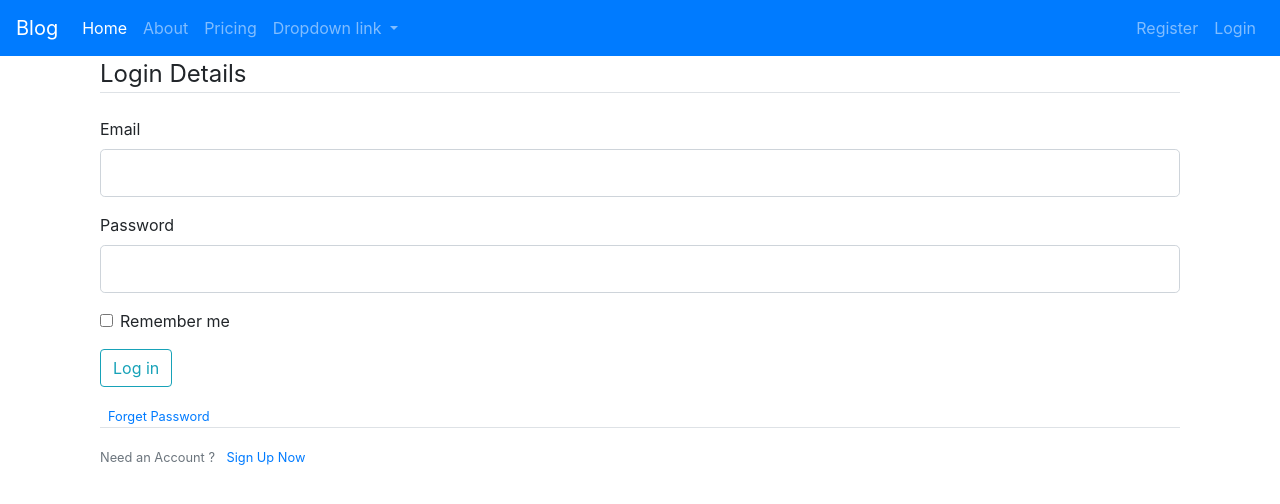
After one commit to viralsir/flask_siddharth, a Flask app: page /login in a window 1280 px wide. The commit adds this page. Shown: the top 504 px of the page. Run offline with Flask 2, Linux system fonts and the light colour scheme; some libraries are stand-ins or nearby versions.

Commit message:
login and logout and flash message are added

```diff
--- a/blog/__init__.py
+++ b/blog/__init__.py
@@ -1,9 +1,12 @@
 from  flask import Flask,render_template,redirect,url_for
 from flask_sqlalchemy import SQLAlchemy
+from flask_login import LoginManager
+
 app=Flask(__name__)
 db=SQLAlchemy(app)
 app.config['SECRET_KEY']='12345'
 app.config['SQLALCHEMY_DATABASE_URI']="postgresql://postgres:1234@localhost:5432/BLOGDB"
+login_manager=LoginManager(app)
 
 from blog.forms import RegisterForm
 
--- a/blog/forms.py
+++ b/blog/forms.py
@@ -1,5 +1,5 @@
 from flask_wtf.form import FlaskForm
-from wtforms import StringField,PasswordField,SubmitField
+from wtforms import StringField,PasswordField,SubmitField,BooleanField
 from wtforms.validators import DataRequired,Email,EqualTo,Length
 from blog.model import user
 
@@ -19,3 +19,12 @@ class RegisterForm(FlaskForm):
         newuser = user.query.filter_by(email=email.data).first();
         if newuser:
             raise ValueError('email is already taken please choose another one')
+
+
+
+
+class LoginForm(FlaskForm):
+    email=StringField('Email',validators=[DataRequired(),Email()])
+    password=PasswordField('Password',validators=[DataRequired(),])
+    submit=SubmitField('Log in')
+    remember_me=BooleanField("Remember me")
--- a/blog/routes.py
+++ b/blog/routes.py
@@ -1,12 +1,14 @@
 from  flask import Flask,render_template,redirect,url_for,flash
-from blog.forms import RegisterForm
+from blog.forms import RegisterForm,LoginForm
 from blog import app,db
 from blog.model import user
+from flask_login import login_user,current_user,logout_user,login_required
 
 @app.route("/")
 @app.route("/home")
 def Home():
     return render_template("home.html",title="Home")
+
 
 
 @app.route("/about")
@@ -16,6 +18,8 @@ def about():
 @app.route("/user_register",methods=['GET','POST'])
 def register1():
     form=RegisterForm()
+    if current_user.is_authenticated :
+        return redirect(url_for('Home'))
     if form.validate_on_submit():
         newuser=user(username=form.username.data,email=form.email.data,password=form.password.data)
         db.session.add(newuser)
@@ -24,3 +28,31 @@ def register1():
         return redirect(url_for('about'))
 
     return render_template("register.html",form=form)
+
+@app.route("/login",methods=['GET','POST'])
+def login():
+    form=LoginForm()
+    if current_user.is_authenticated:
+        return redirect(url_for('Home'))
+    if form.validate_on_submit():
+        nuser=user.query.filter_by(email=form.email.data , password=form.password.data).first();
+        if nuser :
+            login_user(nuser,remember=form.remember_me.data)
+
+            flash(f"login successfully ","success")
+            return redirect(url_for('Home'))
+        else :
+            flash("username or password are incorrect","danger")
+    return render_template("login.html",title="Login",form=form)
+
+
+@app.route("/logout")
+def logout():
+    logout_user()
+    return redirect(url_for('login'))
+
+
+
+@app.route("/account")
+def account():
+     return render_template("Account.html")
--- /dev/null
+++ b/blog/templates/Account.html
@@ -0,0 +1,4 @@
+{% extends "layout.html" %}
+{% block body %}
+ {{ current_user.username }} Account page
+{% endblock %}
--- a/blog/templates/layout.html
+++ b/blog/templates/layout.html
@@ -46,14 +46,29 @@
 
       </div>
         <div class="navbar-nav">
-             <a class="nav-link" href="{{ url_for('register1') }}">Register </a>
-             <a class="nav-link" href="#">Login </a>
+             {% if current_user.is_authenticated %}
+                <a class="nav-link" href="{{ url_for('logout') }}">logout </a>
+             {% else %}
+                 <a class="nav-link" href="{{ url_for('register1') }}">Register </a>
+                 <a class="nav-link" href="{{ url_for('login')}}">Login </a>
+             {% endif %}
         </div>
         <!-- <form class="form-inline">
             <input class="form-control mr-sm-2" type="search" placeholder="Search" aria-label="Search">
             <button class="btn btn-outline-success my-2 my-sm-0" type="submit">Search</button>
         </form>-->
     </nav>
+     <div>
+          {% with messages = get_flashed_messages(with_categories=true) %}
+            {% if messages %}
+              {% for category, message in messages %}
+                <div class="alert alert-{{ category }}">
+                  {{ message }}
+                </div>
+              {% endfor %}
+            {% endif %}
+          {% endwith %}
+            </div>
     <div class="container" >
         {% block body %}
         {%endblock%}
--- /dev/null
+++ b/blog/templates/login.html
@@ -0,0 +1,57 @@
+{% extends "layout.html" %}
+{% block body %}
+    <div class="container">
+        <form method="POST" action="">
+            {{form.hidden_tag()}}
+            <fieldset class="form-group">
+                <legend class="border-bottom mb-4">
+                    Login Details
+                </legend>
+               <div class="form-group" >
+                    {{form.email.label(class="form-control-label")}}
+                    {% if form.email.errors %}
+                        {{form.email(class="form-control form-control-lg is-invalid")}}
+                        <div class="invalid-feedback">
+                            {% for error in form.email.errors %}
+                                <span>{{ error }}</span>
+                            {% endfor %}
+                        </div>
+                    {% else %}
+                        {{form.email(class="form-control form-control-lg")}}
+                    {%endif%}
+
+                </div>
+                <div class="form-group" >
+                    {{form.password.label(class="form-control-label")}}
+                    {% if form.password.errors %}
+                        {{form.password(class="form-control form-control-lg is-invalid")}}
+                        <div class="invalid-feedback">
+                            {% for error in form.password.errors %}
+                                <span>{{ error }}</span>
+                            {% endfor %}
+                        </div>
+                    {% else %}
+                        {{form.password(class="form-control form-control-lg")}}
+                    {%endif%}
+
+                </div>
+                <div class="form-check">
+                    {{ form.remember_me(class="form-check-input") }}
+                    {{ form.remember_me.label(class="form-check-label") }}
+                </div>
+            </fieldset>
+            <div class="form-group">
+                {{form.submit(class="btn btn-outline-info")}}
+            </div>
+
+            <small class="text-muted ml-2">
+                <a href="#" >Forget Password</a>
+            </small>
+        </form>
+        <div class="border-top pt-3">
+        <small class="text-muted" >
+            Need an Account ? <a class="ml-2" href="{{url_for('register1')}}" > Sign Up Now </a>
+        </small>
+        </div>
+    </div>
+{% endblock %}
```
Also changed, not shown: blog/model.py (+8 -2 lines).
